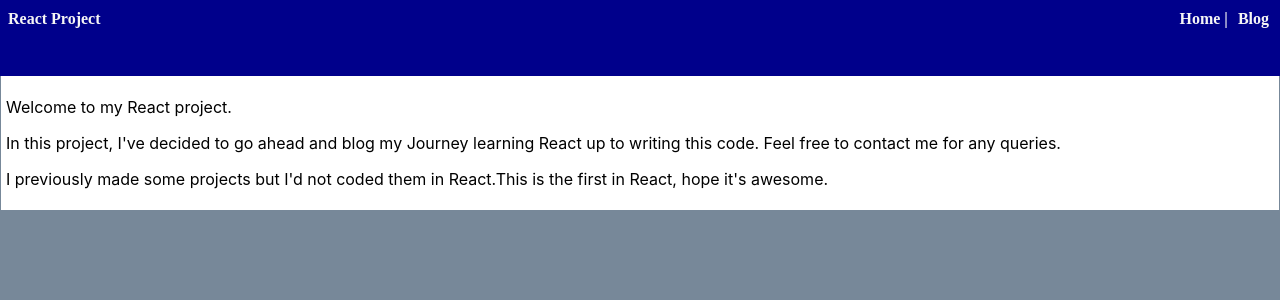
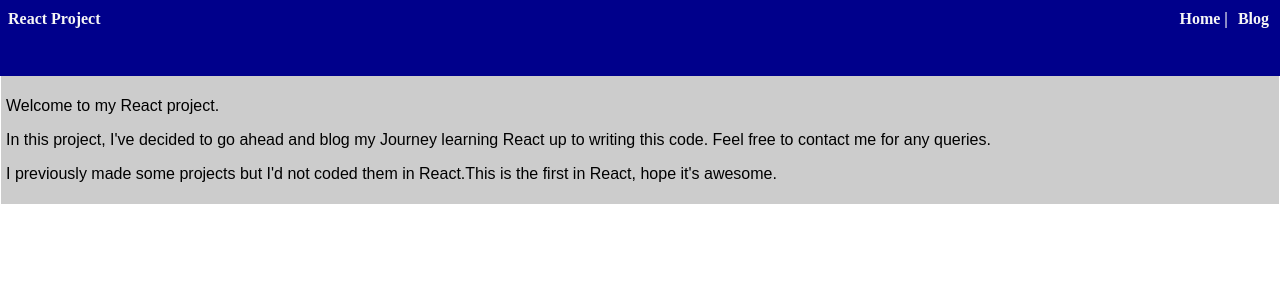
Before and after one commit to kass8mal8/React-Blog, a React (Create React App) app: page / in a window 1280 px wide. Shown: the top 300 px of the page. Built offline with nearby package versions, Linux system fonts and the light colour scheme.

Commit message:
1 file modified

```diff
--- a/src/style.css
+++ b/src/style.css
@@ -1,11 +1,4 @@
-h1,
-p {
-  font-family: -apple-system, BlinkMacSystemFont, 'Segoe UI', Roboto, Oxygen,
-    Ubuntu, Cantarell, 'Open Sans', 'Helvetica Neue', sans-serif;
-}
-body{
-  background-color: lightslategray;
-}
+
 .blogPreview{
   border: 1px solid #ccc;
   background: #ccc;
@@ -68,7 +61,7 @@
   margin-top: 0px;
 }
 .homeDiv{
-  background:white;
+  background:#ccc;
   padding:5px;
   margin: auto -7px;
   font-family: fantasy;
```
